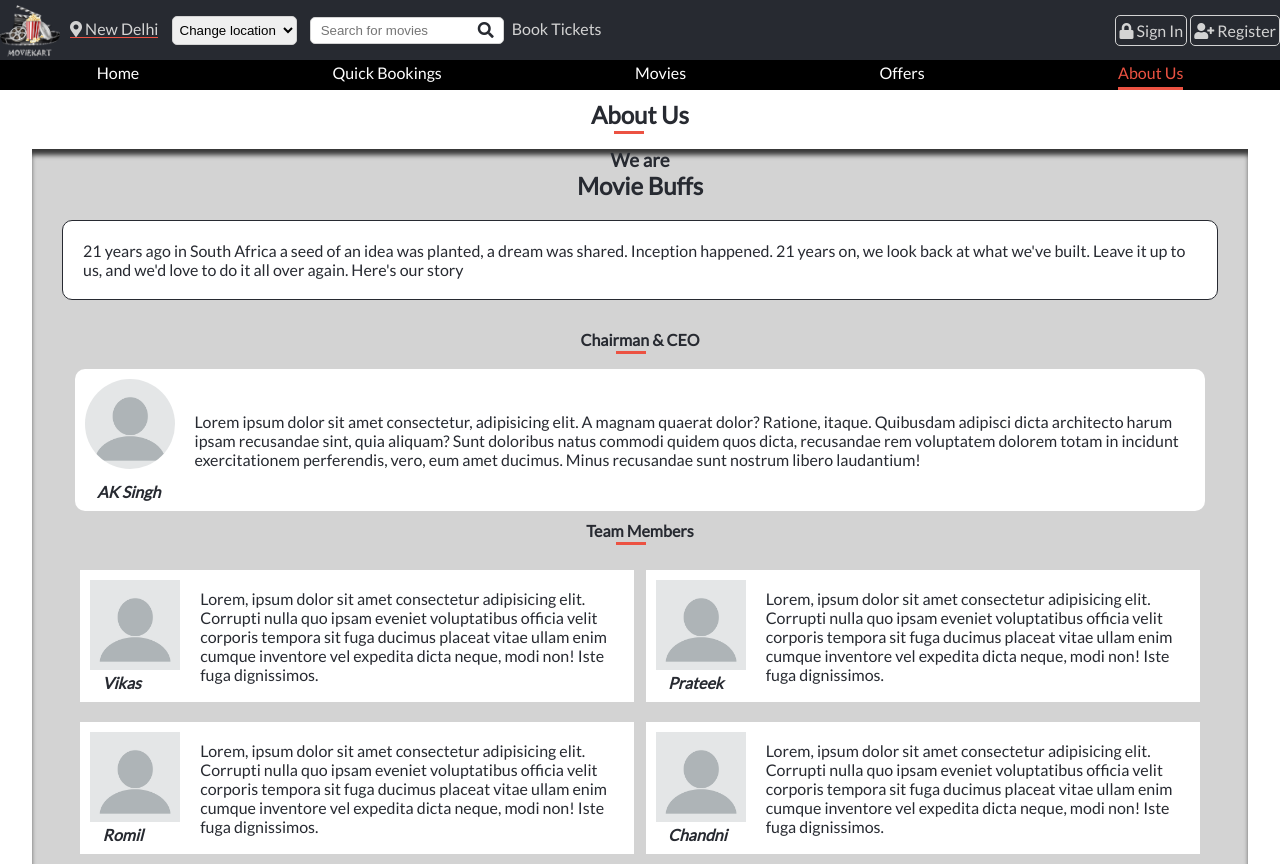
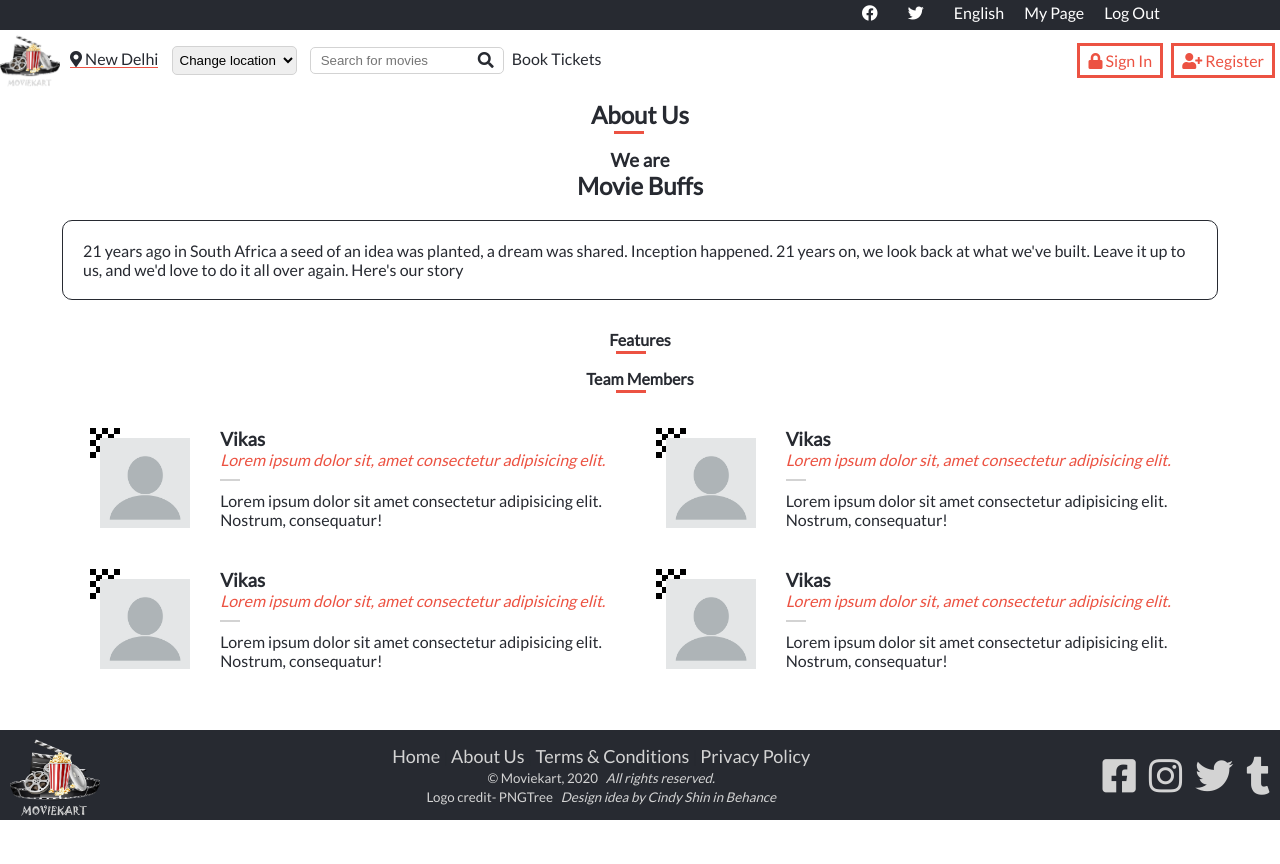
Before and after one commit to alishabab/movie-ticket-booking-website, a website: page about.html in a window 1280 px wide. Shown: the top 864 px of the page. After the commit the page ends 820 px from the top, so only its background shows below. Drawn offline with Linux system fonts and the light colour scheme.

Commit message:
Changed design of homepage according to rrequirement

```diff
--- a/about.html
+++ b/about.html
@@ -12,9 +12,16 @@
 <body>
   <header>
     <nav class="navbar">
-
-
-      <div class="top-nav">
+      <div class="bottom-nav">
+        <ul class="bottom-nav-list">
+          <li ><a href="#"><i class="fab fa-facebook"></i></a></li>
+          <li><a href="#"><i class="fab fa-twitter"></i></a></li>
+          <li><a href="#">English</a></li>
+          <li><a href="#">My Page</a></li>
+          <li><a href="#"> Log Out</a></li>
+        </ul>
+  </div>
+        <div class="top-nav">
         <div class="left-nav">
         <a href="index.html"><img src="./images/logo-name.png" alt="logo" class="nav-item logo logo-nav"></a>
         <div class="nav-item">
@@ -35,21 +42,12 @@
       </div>
     </div>
         <div>
-          <a href="#" class="nav-item nav-btn"><i class="fas fa-lock"></i> Sign In</a>
+          <a href="#" class="nav-item nav-btn sign-in"><i class="fas fa-lock"></i> Sign In</a>
           <a href="#" class="nav-item nav-btn register"><i class="fas fa-user-plus"></i> Register</a>
           <a href="#" class="nav-item"><i class="fas fa-bars"></i></a>
         </div>
       </div>
 
-      <div class="bottom-nav">
-            <ul class="bottom-nav-list">
-              <li><a href="index.html">Home</a></li>
-              <li><a href="bookings.html">Quick Bookings</a></li>
-              <li><a href="#">Movies</a></li>
-              <li><a href="#">Offers</a></li>
-              <li class="active"><a href="#">About Us</a></li>
-            </ul>
-      </div>
     </nav>
   </header>
   <main>
@@ -58,56 +56,88 @@
       <h3 class="text-center">We are</h3>
       <h2 class="text-center">Movie Buffs</h2>
      <article class="about-us-text">
-       <h3 class="hide">.</h3>
+       <h3 class="d-none">.</h3>
        <p>
         21 years ago in South Africa a seed of an idea was planted, a dream was shared. Inception happened. 21 years on, we look back at what we've built. Leave it up to us, and we'd love to do it all over again. Here's our story
       </p>
     </article>
-    <h4 class="text-center heading-dash">Chairman & CEO <span></span></h4>
-    <article class="ceo-msg">
-      <h3 class="hide">.</h3>
-     <div class="profile-pic">
-    <img src="./images/blank-profile-picture.png" alt="" ><br>
-    <span> &nbsp; &nbsp; <em> <strong>AK Singh</strong> </em> </span>
-  </div>
-    <p>Lorem ipsum dolor sit amet consectetur, adipisicing elit. A magnam quaerat dolor? Ratione, itaque. Quibusdam adipisci dicta architecto harum ipsam recusandae sint, quia aliquam? Sunt doloribus natus commodi quidem quos dicta, recusandae rem voluptatem dolorem totam in incidunt exercitationem perferendis, vero, eum amet ducimus. Minus recusandae sunt nostrum libero laudantium!</p>
-</article>
+    <h4 class="text-center heading-dash">Features <span></span></h4>
+
 
 <h4 class="text-center heading-dash">Team Members <span></span></h4>
 <article class="team">
-  <h3 class="hide">.</h3>
-<div class="team-member">
+  <h3 class="d-none">.</h3>
+<div class="team-member team-member1">
   <div class="member-pic">
-    <img src="./images/blank-profile-picture.png" alt="">
-    <span> &nbsp; &nbsp; <em> <strong>Vikas</strong> </em> </span>
+    <img src="./images/free-checkered.png" alt="" class="check-img">
+    <img src="./images/blank-profile-picture.png" alt="" class="pic-absolute">
+
   </div>
-  <p>Lorem, ipsum dolor sit amet consectetur adipisicing elit. Corrupti nulla quo ipsam eveniet voluptatibus officia velit corporis tempora sit fuga ducimus placeat vitae ullam enim cumque inventore vel expedita dicta neque, modi non! Iste fuga dignissimos.</p>
+  <div class="member-detail">
+
+    <h3>Vikas</h3>
+    <p class="cl-orange"><em>Lorem ipsum dolor sit, amet consectetur adipisicing elit.</em></p>
+    <span class="dash"></span>
+    <p>Lorem ipsum dolor sit amet consectetur adipisicing elit. Nostrum, consequatur!</p>
+
+  </div>
+
 </div>
 
-<div class="team-member">
+<div class="team-member team-member2">
   <div class="member-pic">
-    <img src="./images/blank-profile-picture.png" alt="">
-    <span> &nbsp; &nbsp; <em> <strong>Prateek</strong> </em> </span>
+    <img src="./images/free-checkered.png" alt="" class="check-img">
+    <img src="./images/blank-profile-picture.png" alt="" class="pic-absolute">
+
   </div>
-  <p>Lorem, ipsum dolor sit amet consectetur adipisicing elit. Corrupti nulla quo ipsam eveniet voluptatibus officia velit corporis tempora sit fuga ducimus placeat vitae ullam enim cumque inventore vel expedita dicta neque, modi non! Iste fuga dignissimos.</p>
+  <div class="member-detail">
+
+    <h3>Vikas</h3>
+    <p class="cl-orange"><em>Lorem ipsum dolor sit, amet consectetur adipisicing elit.</em></p>
+    <span class="dash"></span>
+    <p>Lorem ipsum dolor sit amet consectetur adipisicing elit. Nostrum, consequatur!</p>
+
+  </div>
+
 </div>
 
-<div class="team-member">
+<div class="team-member team-member3">
   <div class="member-pic">
-    <img src="./images/blank-profile-picture.png" alt="">
-    <span> &nbsp; &nbsp; <em> <strong>Romil</strong> </em> </span>
+    <img src="./images/free-checkered.png" alt="" class="check-img">
+    <img src="./images/blank-profile-picture.png" alt="" class="pic-absolute">
+
   </div>
-  <p>Lorem, ipsum dolor sit amet consectetur adipisicing elit. Corrupti nulla quo ipsam eveniet voluptatibus officia velit corporis tempora sit fuga ducimus placeat vitae ullam enim cumque inventore vel expedita dicta neque, modi non! Iste fuga dignissimos.</p>
+  <div class="member-detail">
+
+    <h3>Vikas</h3>
+    <p class="cl-orange"><em>Lorem ipsum dolor sit, amet consectetur adipisicing elit.</em></p>
+    <span class="dash"></span>
+    <p>Lorem ipsum dolor sit amet consectetur adipisicing elit. Nostrum, consequatur!</p>
+
+  </div>
+
 </div>
 
-<div class="team-member">
+<div class="team-member team-member4">
   <div class="member-pic">
-    <img src="./images/blank-profile-picture.png" alt="">
-    <span> &nbsp; &nbsp; <em> <strong>Chandni</strong> </em> </span>
+    <img src="./images/free-checkered.png" alt="" class="check-img">
+    <img src="./images/blank-profile-picture.png" alt="" class="pic-absolute">
   </div>
-  <p>Lorem, ipsum dolor sit amet consectetur adipisicing elit. Corrupti nulla quo ipsam eveniet voluptatibus officia velit corporis tempora sit fuga ducimus placeat vitae ullam enim cumque inventore vel expedita dicta neque, modi non! Iste fuga dignissimos.</p>
+  <div class="member-detail">
+
+    <h3>Vikas</h3>
+    <p class="cl-orange"><em>Lorem ipsum dolor sit, amet consectetur adipisicing elit.</em></p>
+    <span class="dash"></span>
+    <p>Lorem ipsum dolor sit amet consectetur adipisicing elit. Nostrum, consequatur!</p>
+
+  </div>
+
 </div>
+
+
+
 </article>
+<h3 class="text-center"><a href="#" class="heading-link more-team"> More <i class="fas fa-angle-down"></i></a></h3>
     </section>
   </main>
 
--- a/css/style.css
+++ b/css/style.css
@@ -11,7 +11,8 @@ body {
   margin: 0;
   padding: 0;
   color: #272a31;
-  background-color: white;
+
+  /* background-color: rgb(211, 211, 211, 0.2); */
 }
 
 ul {
@@ -41,20 +42,19 @@ a:hover {
 .top-nav {
   width: 100%;
   height: 60px;
-  background-color: #272a31;
+  background-color: white;
+  color: #272a31;
   display: flex;
   justify-content: space-between;
   align-items: center;
 }
 
 .left-nav {
-  display: flex;
-  align-items: center;
+  display: none;
 }
 
 .top-nav a {
-  /* color: #272a31; */
-  color: #d3d3d3;
+  color: #272a31;
 }
 
 .nav-link {
@@ -96,21 +96,22 @@ a:hover {
 }
 
 .fa-bars {
-  font-size: 20px;
+  font-size: 40px;
   font-weight: 600;
-  padding: 0 8px;
+  padding: 0 20px;
 }
 
-.nav-btn {
-  border: 1px solid #d3d3d3;
-  border-radius: 5px;
-  padding: 5px 3px;
+.top-nav .nav-btn {
+  border: 3px solid #ec5242;
+  color: #ec5242;
+  padding: 5px 8px;
+  margin-right: 5px;
 }
 
 .bottom-nav {
   width: 100%;
   height: 30px;
-  background-color: black;
+  background-color: #272a31;
   display: none;
 }
 
@@ -127,8 +128,12 @@ a:hover {
   text-transform: uppercase;
 }
 
-.hide {
+.d-none {
   display: none;
+}
+
+.d-block {
+  display: block;
 }
 
 .headline {
@@ -136,6 +141,9 @@ a:hover {
   flex-direction: column;
   justify-content: center;
   align-items: center;
+  color: #ec5242;
+  font-size: 30px;
+  font-weight: 900;
 }
 
 .headline img {
@@ -143,11 +151,11 @@ a:hover {
 }
 
 .footer-social a {
-  color: #d3d3d3;
+  color: #272a31;
 }
 
 .footer-links a {
-  color: #d3d3d3;
+  color: #272a31;
 }
 
 .bottom-nav-list .active a {
@@ -163,12 +171,15 @@ a:hover {
 .main-section {
   width: 95%;
   margin: 0 auto;
-  background-color: #d3d3d3;
+  padding-bottom: 20px;
+
+  /* background-color: #d3d3d3; */
   border-bottom-left-radius: 10px;
   border-bottom-right-radius: 10px;
-  -webkit-box-shadow: inset 0 7px 5px -1px rgba(0, 0, 0, 0.74);
+
+  /* -webkit-box-shadow: inset 0 7px 5px -1px rgba(0, 0, 0, 0.74);
   -moz-box-shadow: inset 0 7px 5px -1px rgba(0, 0, 0, 0.74);
-  box-shadow: inset 0 7px 5px -1px rgba(0, 0, 0, 0.74);
+  box-shadow: inset 0 7px 5px -1px rgba(0, 0, 0, 0.74); */
 }
 
 .section-heading {
@@ -177,9 +188,9 @@ a:hover {
   padding-top: 10px;
   padding-bottom: 5px;
   font-size: 2.5rem;
-  -webkit-box-shadow: -1px 7px 5px -1px rgba(0, 0, 0, 0.74);
-  -moz-box-shadow: -1px 7px 5px -1px rgba(0, 0, 0, 0.74);
-  box-shadow: -1px 7px 5px -1px rgba(0, 0, 0, 0.74);
+  -webkit-box-shadow: 0 7px 0 0 rgba(0, 0, 0, 0.74);
+  -moz-box-shadow: 0 7px 0 0 rgba(0, 0, 0, 0.74);
+  box-shadow: 0 7px 0 0 rgba(0, 0, 0, 0.74);
 }
 
 .fa-compact-disc {
@@ -287,7 +298,7 @@ a:hover {
   padding-top: 10px;
   padding-bottom: 10px;
   border: 1px solid #272a31;
-  border-radius: 10px;
+  border-radius: 5px;
   background-color: white;
 }
 
@@ -335,8 +346,7 @@ a:hover {
 .footer {
   text-align: center;
   margin-top: 10px;
-  background-color: #272a31;
-  color: #d3d3d3;
+  background-color: white;
 }
 
 /* WORKING ON BOOKINGS PAGE */
@@ -422,29 +432,6 @@ a:hover {
   border-radius: 10px;
 }
 
-.ceo-msg {
-  display: flex;
-  flex-direction: column;
-  padding: 10px;
-  background-color: white;
-  width: 93%;
-  margin: 10px auto;
-
-  /* border: 1px solid #272a31; */
-  border-radius: 10px;
-}
-
-.profile-pic {
-  align-self: center;
-}
-
-.ceo-msg img {
-  width: 90px;
-  border-radius: 50%;
-  margin-bottom: 10px;
-  margin-right: 20px;
-}
-
 .team {
   width: 93%;
   margin: 0 auto;
@@ -456,19 +443,62 @@ a:hover {
   padding: 10px;
   margin: 10px auto;
   display: flex;
-  align-items: center;
+
+  /* justify-content: space-between; */
+
+  /* align-items: center; */
   background-color: white;
 }
 
+.team-member3,
+.team-member4 {
+  display: none;
+}
+
+.member-pic {
+  position: relative;
+}
+
 .member-pic img {
+  margin-right: 20px;
+}
+
+.check-img {
+  width: 30px;
+}
+
+.pic-absolute {
+  position: absolute;
   width: 90px;
-  margin-right: 20px;
+  top: 10px;
+  left: 10px;
+}
+
+.member-detail {
+  margin-left: 80px;
+}
+
+.cl-orange {
+  color: #ec5242;
+}
+
+.dash {
+  width: 20px;
+  display: block;
+  border-bottom: 2px solid #d3d3d3;
+  padding: 5px 0;
+  margin-bottom: 10px;
 }
 
 /* Responsiveness */
 
 .register {
   display: none;
+}
+
+.sign-in {
+  display: none;
+  color: #ec5242;
 }
 
 .date-n-cinema {
@@ -487,6 +517,15 @@ a:hover {
 @media only screen and (min-width: 768px) {
   .fa-bars {
     display: none;
+  }
+
+  .left-nav {
+    display: flex;
+    align-items: center;
+  }
+
+  .sign-in {
+    display: inline-block;
   }
 
   .register {
@@ -517,7 +556,12 @@ a:hover {
 
   .bottom-nav-list {
     display: flex;
-    justify-content: space-around;
+    justify-content: flex-end;
+    padding-right: 100px;
+  }
+
+  .bottom-nav-list * {
+    margin-right: 10px;
   }
 
   .bottom-nav-list li {
@@ -530,10 +574,18 @@ a:hover {
     flex-direction: row;
   }
 
+  .footer {
+    background-color: #272a31;
+  }
+
   .footer-social a {
     color: #d3d3d3;
     font-size: 34px;
     margin-right: 5px;
+  }
+
+  .footer-bottom small {
+    color: #d3d3d3;
   }
 
   .bottom-nav-list a {
@@ -571,6 +623,7 @@ a:hover {
 
   .footer-links a {
     font-size: 18px;
+    color: #d3d3d3;
   }
 
   .date-n-cinema {
@@ -605,6 +658,15 @@ a:hover {
   .team-member {
     width: 49%;
   }
+
+  .team-member3,
+  .team-member4 {
+    display: flex;
+  }
+
+  .more-team {
+    display: none;
+  }
 }
 
 @media only screen and (min-width: 1024px) {
```
Also changed, not shown: bookings.html (+11 -14 lines), index.html (+13 -12 lines), images/free-checkered.png (added).
